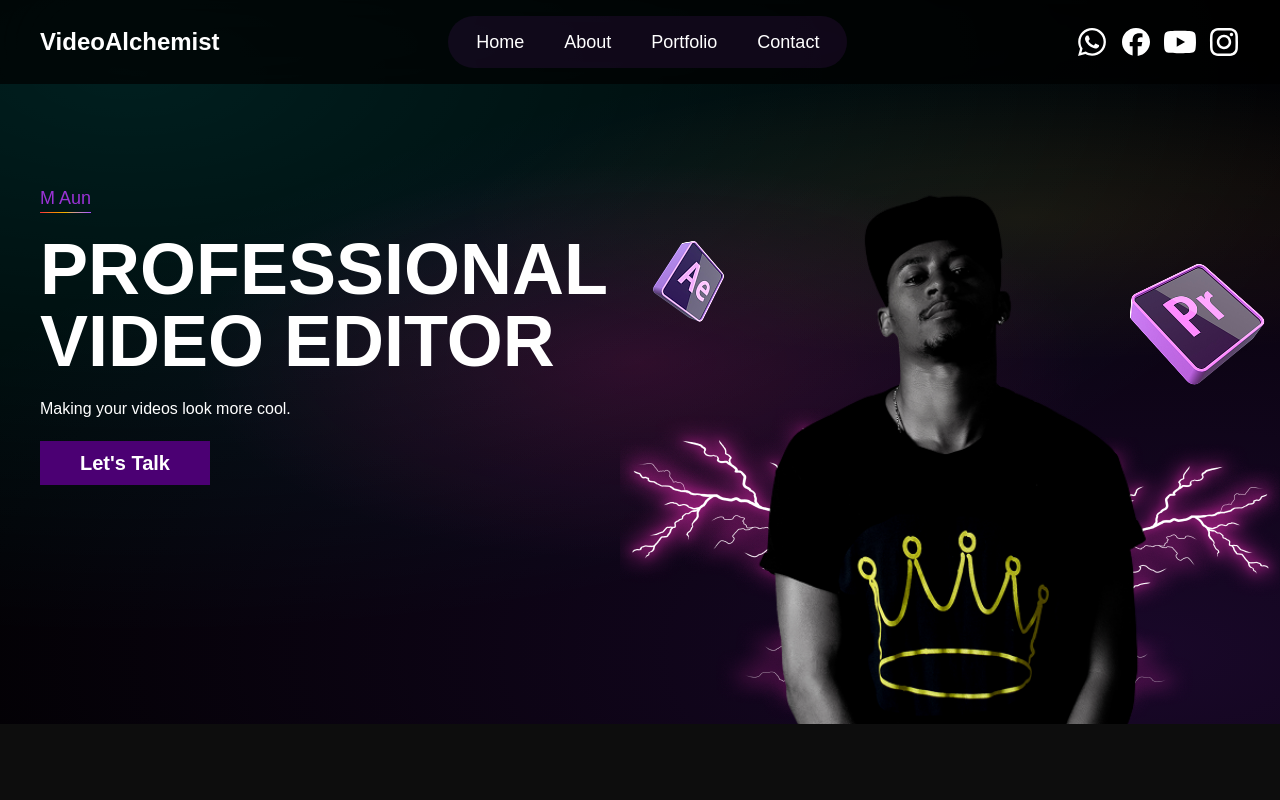
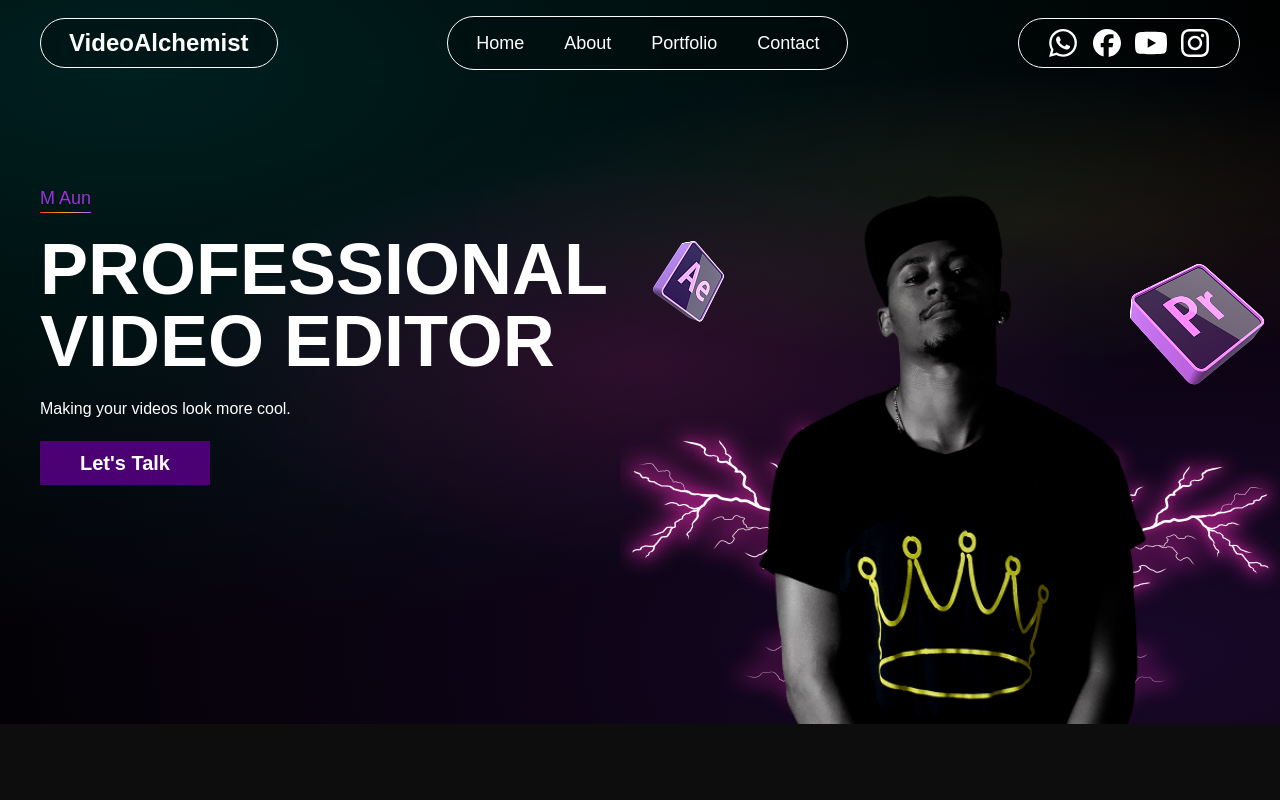
Before and after one commit to MuhammadAunR/Portfolio-Content-Creator, a React app: page / in a window 1280 px wide. Shown: the top 800 px of the page. Built offline with nearby package versions, Linux system fonts and the light colour scheme; the HTML template or start-up script is replaced by a standard one.

Commit message:
style: restyled the navbar

```diff
--- a/src/components/Navbar.jsx
+++ b/src/components/Navbar.jsx
@@ -19,12 +19,12 @@ const Navbar = () => {
     };
     return (
         <>
-            <nav className='flex items-center justify-between py-4 px-5 md:px-10 fixed top-0 w-full max-w-384 bg-black/70 backdrop-blur-3xl text-white z-1000'>
-                <div className="logo font-bold text-2xl">
+            <nav className='flex items-center justify-between py-4 px-5 md:px-10 fixed top-0 w-full max-w-384 text-white z-1000'>
+                <div className="logo font-bold text-2xl lg:border border-white lg:bg-black/20 lg:backdrop-blur-3xl lg:rounded-full lg:py-2 lg:px-7">
                     <h2>VideoAlchemist</h2>
                 </div>
 
-                <ul className='flex items-center gap-10 bg-(--color-primary-light)/10 backdrop-blur-3xl rounded-full py-3 px-7 max-lg:hidden'>
+                <ul className='flex items-center gap-10 border border-white bg-black/20 backdrop-blur-3xl rounded-full py-3 px-7 max-lg:hidden'>
                     <a href='#home' onClick={(e) => handleScroll(e, "home")} className='text-lg hover:text-(--color-primary-light) transition-colors ease-linear'>
                         <li>Home</li>
                     </a>
@@ -41,7 +41,7 @@ const Navbar = () => {
 
                 <span onClick={toggleDrawer} className='lg:hidden' ><Menu /></span>
 
-                <ul className='flex items-center gap-3 max-lg:hidden'>
+                <ul className='flex items-center gap-3 max-lg:hidden border border-white bg-black/20 backdrop-blur-3xl rounded-full py-2 px-7'>
                     <Link
                         to="https://wa.me/923286536520?text=Hi%20I%20want%20to%20consult%20with%20you"
                         target='_blank'
```
